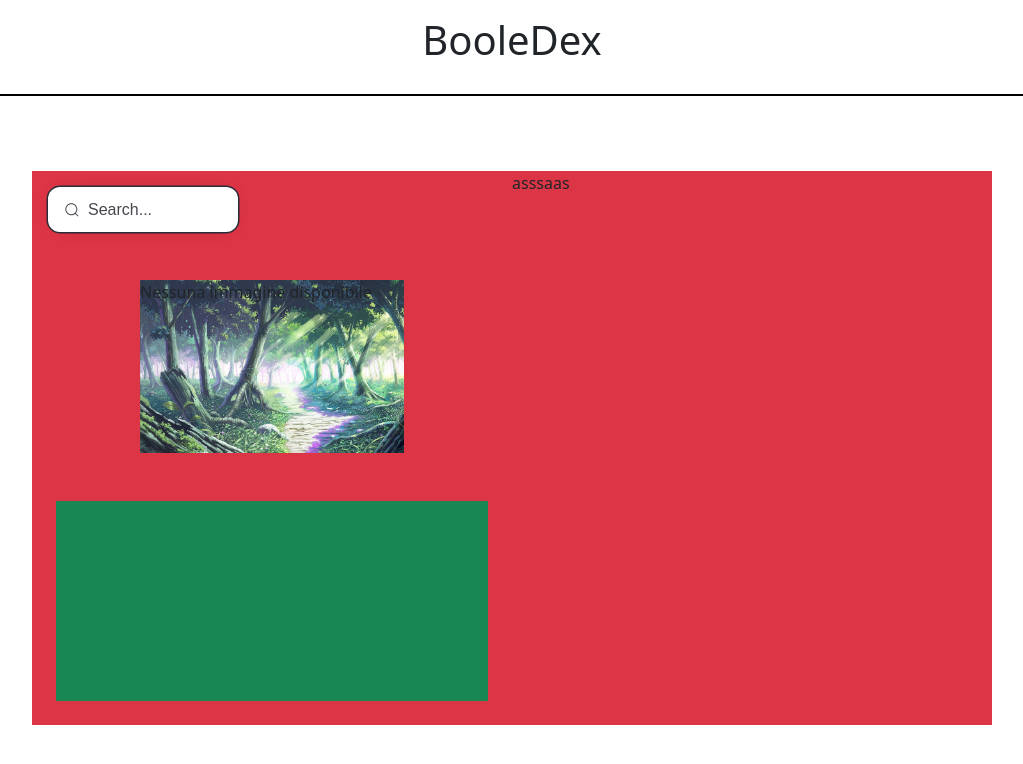
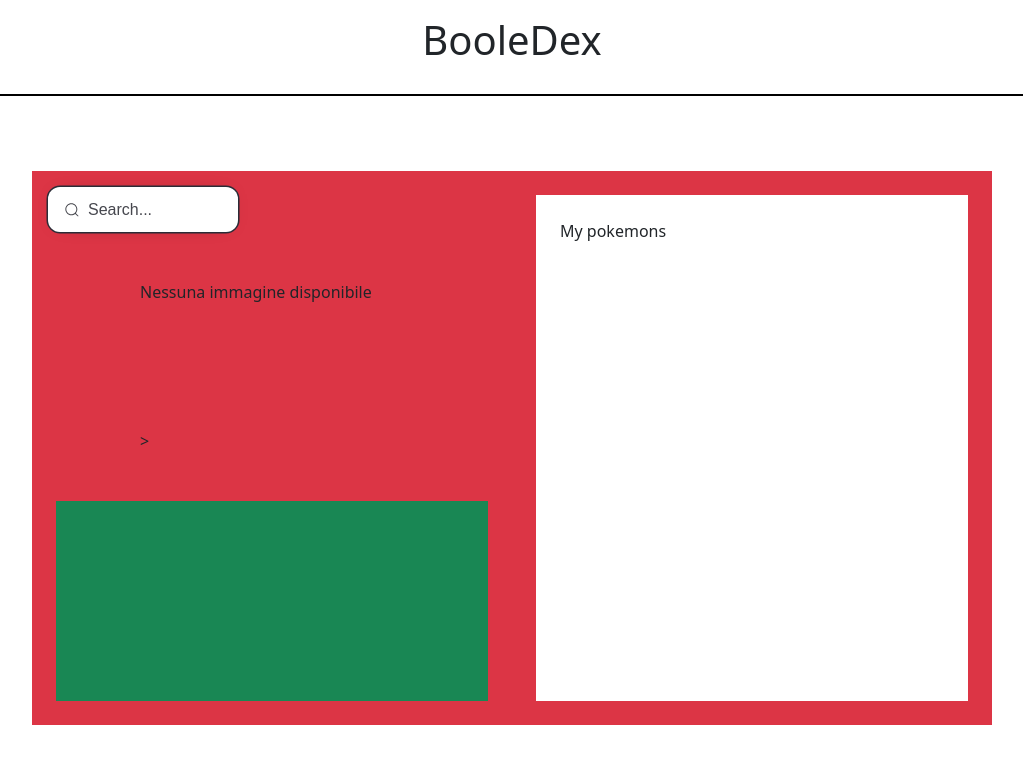
Before and after one commit to KejdiKishta/vue-pokedex, a Vue app: page / in a window 1280 px wide. Shown: the top 764 px of the page, without its empty margins (128-1151 px from the left). Built offline with nearby package versions, Linux system fonts and the light colour scheme.

Commit message:
add: list of captured

```diff
--- /dev/null
+++ b/src/components/AppCaptured.vue
@@ -0,0 +1,13 @@
+<script>
+
+</script>
+
+<template>
+    <div class=" w-100 h-100 bg-white p-4">
+        My pokemons
+    </div>
+</template>
+
+<style scoped lang="scss">
+
+</style>
--- a/src/components/AppImages.vue
+++ b/src/components/AppImages.vue
@@ -53,8 +53,8 @@ export default {
 </template>
 
 <style scoped lang="scss">
-.ms_bg {
-    background-image: url(../assets/516813.jpg);
-    background-size: cover;
-}
+// .ms_bg {
+//     background-image: url(../assets/516813.jpg);
+//     background-size: cover;
+// }
 </style>
--- a/src/components/AppRightCol.vue
+++ b/src/components/AppRightCol.vue
@@ -1,10 +1,21 @@
 <script>
+import AppCaptured from "./Appcaptured.vue"
 
+export default {
+    components: {
+        AppCaptured,
+    },
+    data() {
+        return {
+
+        }
+    }
+}
 </script>
 
 <template>
-    <div>
-        asssaas
+    <div class="w-100 h-100 p-4">
+        <AppCaptured />
     </div>
 </template>
 
```
